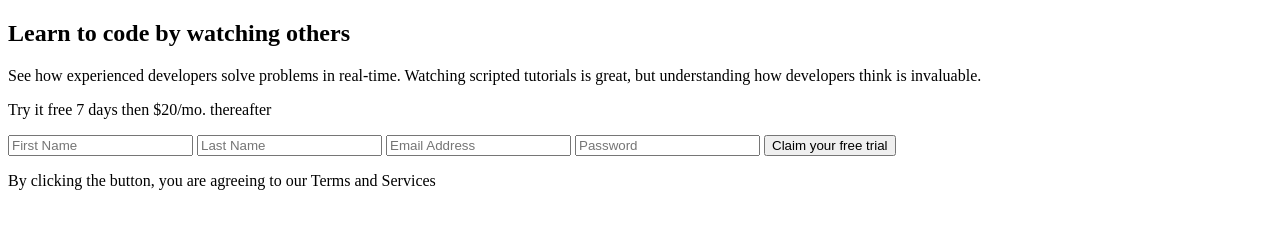
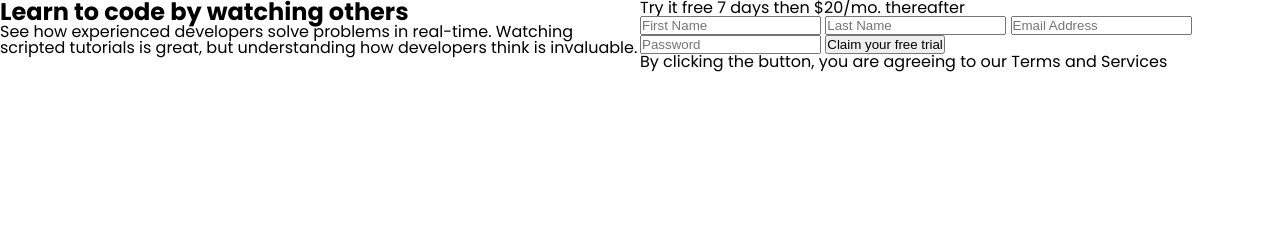
Before and after one commit to mahmoudfouadweb/intro-component-with-signup-form-master, a plain HTML site: page index.html in a window 1280 px wide. Drawn offline with Linux system fonts and the light colour scheme.

Commit message:
init componenet

```diff
--- a/index.html
+++ b/index.html
@@ -8,27 +8,27 @@
     <!-- google fonts -->
     <link rel="preconnect" href="https://fonts.googleapis.com" />
     <link rel="preconnect" href="https://fonts.gstatic.com" crossorigin />
-    <link
-      href="https://fonts.googleapis.com/css2?family=Open+Sans:ital@1&family=Poppins:ital,wght@0,400;0,500;0,700;1,600&display=swap"
-      rel="stylesheet"
-    />
+    <link rel="preconnect" href="https://fonts.googleapis.com">
+    <link rel="preconnect" href="https://fonts.gstatic.com" crossorigin>
+    <link href="https://fonts.googleapis.com/css2?family=Poppins:ital,wght@0,400;0,500;0,700;1,600&display=swap" rel="stylesheet">
     <link
       rel="icon"
       type="image/png"
       sizes="32x32"
       href="./images/favicon-32x32.png"
     />
-
+    <link rel="stylesheet" href="style.css">
     <title>Frontend Mentor | Intro component with sign up form</title>
   </head>
   <body>
     <section class="section">
-      <div class="container">
+      <div class="container grid grid-2--cols">
 
         <!-- heading box  -->
+
         <div class="heading-box">
-          <h1>Learn to code by watching others</h1>
-          <p>
+          <h1 class="section-heading-primary">Learn to code by watching others</h1>
+          <p class="section-text">
             See how experienced developers solve problems in real-time. Watching
             scripted tutorials is great, but understanding how developers think is
             invaluable.
@@ -36,18 +36,18 @@
         </div>
 
         <!-- form box -->
+
         <div class="form-box">
-
-          <p>Try it free 7 days then $20/mo. thereafter</p>
+          <p class="section-subheading-form">Try it free 7 days then $20/mo. thereafter</p>
       <form action="">
-        <input placeholder="First Name" type="text" name="" id="">
-        <input placeholder="Last Name" type="text" name="" id="">
-        <input placeholder="Email Address" type="text" name="" id="">
-        <input placeholder="Password" type="text" name="" id="">
-      <button>Claim your free trial</button>
+        <input class="first-name" placeholder="First Name" type="text" >
+        <input class="last-name" placeholder="Last Name" type="text" >
+        <input class="email-address" placeholder="Email Address" type="email" >
+        <input class="password" placeholder="Password" type="password" >
+        <button class="btn">Claim your free trial</button>
     </form>
-    <p>By clicking the button, you are
-      agreeing to our <span>Terms and Services</span>
+    <p class="terms">By clicking the button, you are
+      agreeing to our <span class="terms-services">Terms and Services</span>
     </p>
   </div>
 </div>
--- a/style.css
+++ b/style.css
@@ -1,3 +1,6 @@
+/**************************/
+/* GENERAL  SETTING */
+/**************************/
 * {
   margin: 0;
   padding: 0;
@@ -5,9 +8,58 @@
 }
 
 body {
+  font-family: 'Poppins', sans-serif;
   line-height: 1;
 }
 
+/**************************/
+/* GENERAL  STYLES */
+/**************************/
+
+.section-heading-primary {
+}
+
+.section-text {
+}
+
+.form-box {
+}
+
+.section-subheading-form {
+}
+
+.first-name {
+}
+
+.last-name {
+}
+
+.email-address {
+}
+
+.password {
+}
+
+.btn {
+}
+
+.terms {
+}
+
+.terms-services {
+}
+
+/**************************/
+/* REUSEABLE STYLES */
+/**************************/
+
+.grid {
+  display: grid;
+}
+
+.grid-2--cols {
+  grid-template-columns: repeat(2, 1fr);
+}
 /*
 --- 01 TYPOGRAPHY SYSTEM
 
```
